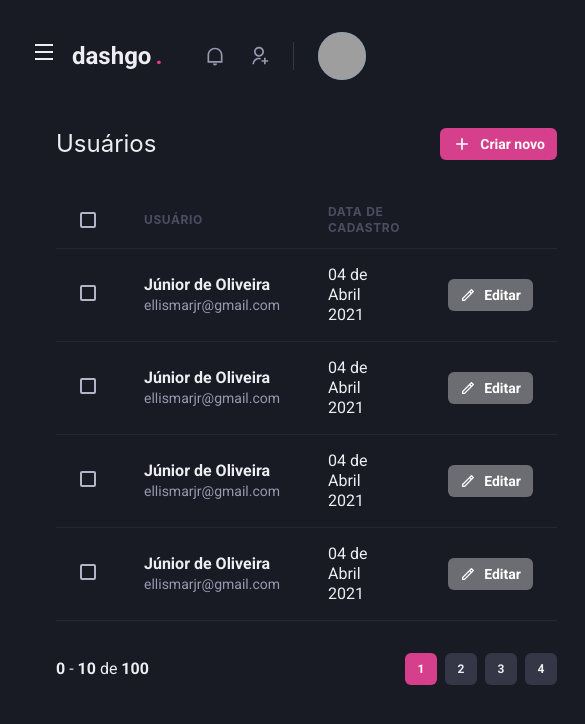
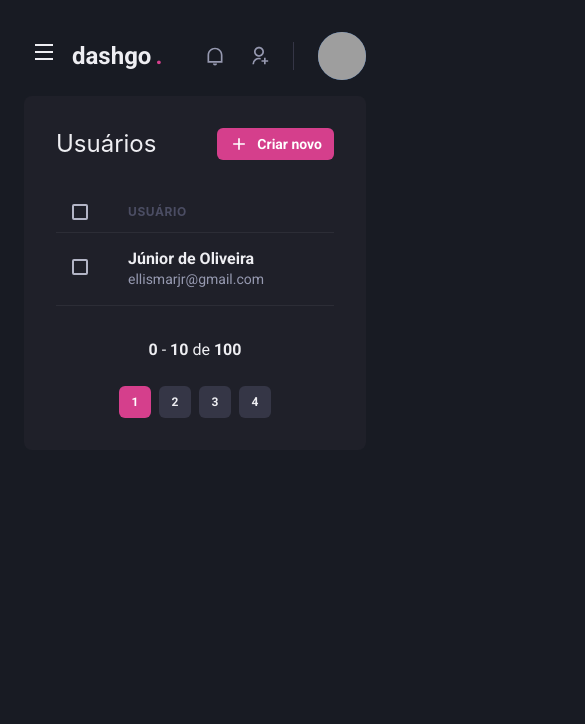
Before and after one commit to ellismarjr/dashgo, a Next.js app: page /users in a window 390 px wide. Shown: the top 724 px of the page, 585 px wide, since content can reach past the window. Built offline with nearby package versions, Linux system fonts and the light colour scheme; grey boxes are pictures that could not be loaded.

Commit message:
add responsiveness

```diff
--- a/src/components/Pagination/index.tsx
+++ b/src/components/Pagination/index.tsx
@@ -1,10 +1,10 @@
-import { Box, Button, Stack } from "@chakra-ui/react";
+import { Box, Stack } from "@chakra-ui/react";
 import { PaginationItem } from "./PaginationItem";
 
 export function Pagination() {
   return (
     <Stack
-      direction="row"
+      direction={["column", "row"]}
       spacing="6"
       mt="8"
       justify="space-between"
@@ -14,10 +14,10 @@
         <strong>0</strong> - <strong>10</strong> de <strong>100</strong>
       </Box>
       <Stack direction="row" spacing="2">
-        <PaginationItem page={1} isCurrent/>
-        <PaginationItem page={2}/>
-        <PaginationItem page={3}/>
-        <PaginationItem page={4}/>
+        <PaginationItem page={1} isCurrent />
+        <PaginationItem page={2} />
+        <PaginationItem page={3} />
+        <PaginationItem page={4} />
       </Stack>
     </Stack>
   );
--- a/src/pages/dashboard.tsx
+++ b/src/pages/dashboard.tsx
@@ -69,7 +69,7 @@
 
         <SimpleGrid flex="1" gap="4" minChildWidth="320px" align="flex-start">
           <Box
-            padding="8"
+            padding={["4", "8"]}
             bg="gray.800"
             borderRadius={8}
             paddingBottom="4"
@@ -78,7 +78,7 @@
             <Chart options={options} series={series} type="area" height={160} />
           </Box>
           <Box
-            padding="8"
+            padding={["4", "8"]}
             bg="gray.800"
             borderRadius={8}
           >
--- a/src/pages/users/index.tsx
+++ b/src/pages/users/index.tsx
@@ -11,7 +11,8 @@
   Text,
   Th,
   Thead,
-  Tr
+  Tr,
+  useBreakpointValue
 } from "@chakra-ui/react";
 import { RiAddLine, RiPencilLine } from "react-icons/ri";
 
@@ -20,6 +21,12 @@
 import { Sidebar } from "../../components/Sidebabr";
 
 export default function UserList() {
+  const isWideVersion = useBreakpointValue({
+    base: false,
+    md: true,
+    lg: true
+  });
+
   return (
     <Box>
       <Header />
@@ -27,7 +34,7 @@
       <Flex width="100%" maxWidth={1480} mx="auto" px="6">
         <Sidebar />
 
-        <Box flex="1" borderRadius={8} bg="gra.800" p="8">
+        <Box flex="1" borderRadius={8} bg="gray.800" p="8">
           <Flex marginBottom="8" justify="space-between" align="center">
             <Heading size="lg" fontWeight="normal">Usuários</Heading>
 
@@ -39,17 +46,18 @@
           <Table colorScheme="whiteAlpha">
             <Thead>
               <Tr>
-                <Th px="6" color="gray.300" width="8">
+                <Th px={["4", "4", "6"]} color="gray.300" width="8">
                   <Checkbox colorScheme="pink" />
                 </Th>
                 <Th>Usuário</Th>
-                <Th>Data de cadastro</Th>
-                <Th width="8"></Th>
+                {isWideVersion && <Th>Data de cadastro</Th>}
+                {isWideVersion && <Th width="8"></Th>}
+
               </Tr>
             </Thead>
             <Tbody>
               <Tr>
-                <Td px="6">
+                <Td px={["4", "4", "6"]}>
                   <Checkbox colorScheme="pink" />
                 </Td>
                 <Td>
@@ -58,63 +66,22 @@
                     <Text fontSize="sm" color="gray.300">ellismarjr@gmail.com</Text>
                   </Box>
                 </Td>
-                <Td>04 de Abril 2021</Td>
-                <Td>
-                  <Button as="a" size="sm" colorScheme="whiteAlpha" leftIcon={<Icon as={RiPencilLine} fontSize="16" />}>
-                    Editar
-                  </Button>
-                </Td>
-              </Tr>
-              <Tr>
-                <Td px="6">
-                  <Checkbox colorScheme="pink" />
-                </Td>
-                <Td>
-                  <Box>
-                    <Text fontWeight="bold">Júnior de Oliveira</Text>
-                    <Text fontSize="sm" color="gray.300">ellismarjr@gmail.com</Text>
-                  </Box>
-                </Td>
-                <Td>04 de Abril 2021</Td>
-                <Td>
-                  <Button as="a" size="sm" colorScheme="whiteAlpha" leftIcon={<Icon as={RiPencilLine} fontSize="16" />}>
-                    Editar
-                  </Button>
-                </Td>
-              </Tr>
-              <Tr>
-                <Td px="6">
-                  <Checkbox colorScheme="pink" />
-                </Td>
-                <Td>
-                  <Box>
-                    <Text fontWeight="bold">Júnior de Oliveira</Text>
-                    <Text fontSize="sm" color="gray.300">ellismarjr@gmail.com</Text>
-                  </Box>
-                </Td>
-                <Td>04 de Abril 2021</Td>
-                <Td>
-                  <Button as="a" size="sm" colorScheme="whiteAlpha" leftIcon={<Icon as={RiPencilLine} fontSize="16" />}>
-                    Editar
-                  </Button>
-                </Td>
-              </Tr>
-              <Tr>
-                <Td px="6">
-                  <Checkbox colorScheme="pink" />
-                </Td>
-                <Td>
-                  <Box>
-                    <Text fontWeight="bold">Júnior de Oliveira</Text>
-                    <Text fontSize="sm" color="gray.300">ellismarjr@gmail.com</Text>
-                  </Box>
-                </Td>
-                <Td>04 de Abril 2021</Td>
-                <Td>
-                  <Button as="a" size="sm" colorScheme="whiteAlpha" leftIcon={<Icon as={RiPencilLine} fontSize="16" />}>
-                    Editar
-                  </Button>
-                </Td>
+                {isWideVersion && <Td>04 de Abril 2021</Td>}
+                {isWideVersion && (
+                  <Td>
+                    <Button
+                      as="a"
+                      size="sm"
+                      colorScheme="whiteAlpha"
+                      leftIcon={<Icon
+                        as={RiPencilLine}
+                        fontSize="16"
+                      />}
+                    >
+                      Editar
+                    </Button>
+                  </Td>
+                )}
               </Tr>
             </Tbody>
           </Table>
```
Also changed, not shown: src/pages/users/create.tsx (+5 -6 lines).
